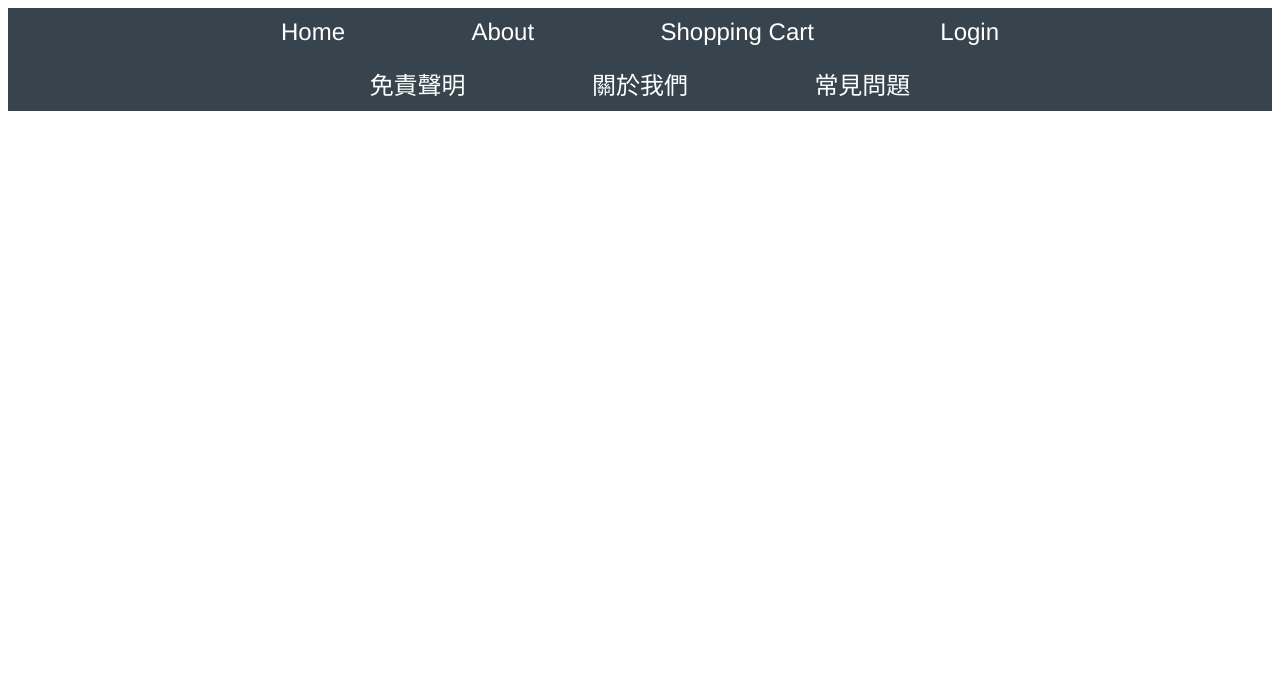
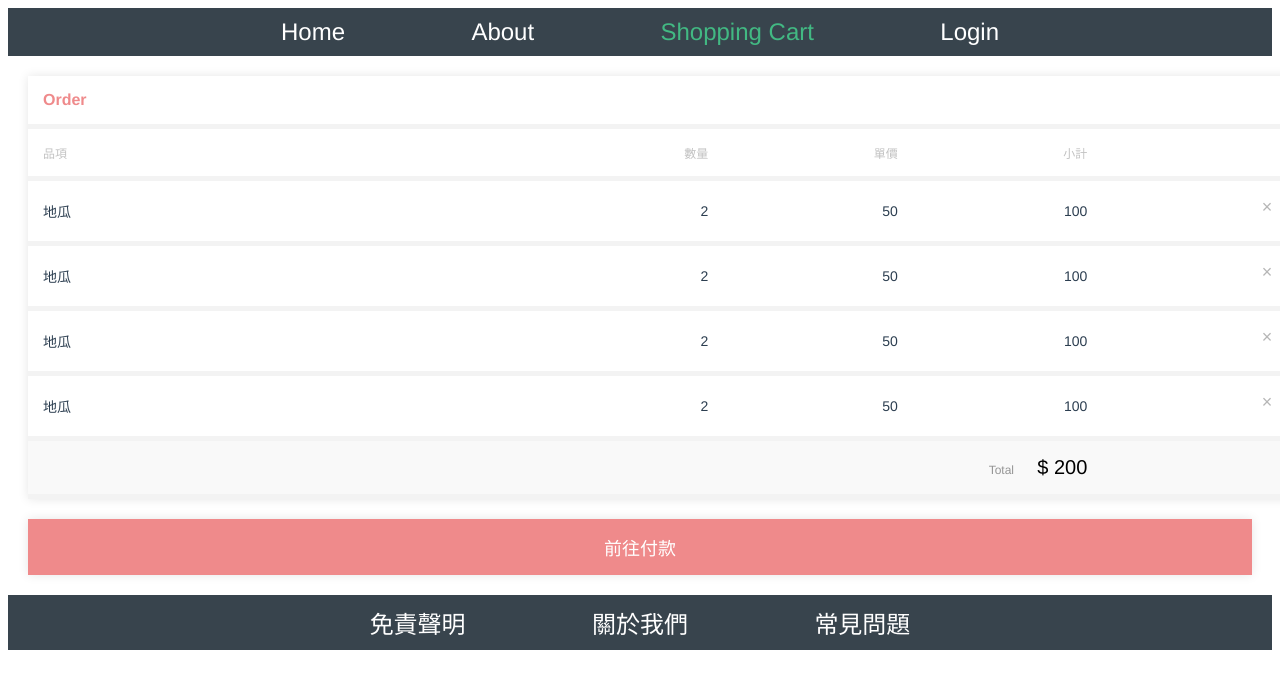
Before and after one commit to bdam1011/Shopping-Web, a Vue app: page /shopcartr in a window 1280 px wide. Shown: the top 688 px of the page. Built offline with nearby package versions, Linux system fonts and the light colour scheme.

Commit message:
購物車

```diff
--- a/package.json
+++ b/package.json
@@ -23,7 +23,9 @@
     "@vue/cli-plugin-vuex": "^5.0.0-rc.3",
     "@vue/cli-service": "~5.0.0",
     "eslint": "^7.32.0",
-    "eslint-plugin-vue": "^8.0.3"
+    "eslint-plugin-vue": "^8.0.3",
+    "node-sass": "^7.0.1",
+    "sass-loader": "^12.6.0"
   },
   "eslintConfig": {
     "root": true,
--- a/src/components/AppHeader.vue
+++ b/src/components/AppHeader.vue
@@ -3,7 +3,7 @@
       <ul class="router-inlineblock">
         <li><router-link to="/">Home</router-link></li>
         <li><router-link to="/about">About</router-link></li>
-        <li><router-link to="/about">Shopping Cart</router-link></li>
+        <li><router-link to="/shopcartr">Shopping Cart</router-link></li>
         <li><router-link to="/about">Login</router-link></li>
       </ul>
     </nav>
--- a/src/components/SearchBox.vue
+++ b/src/components/SearchBox.vue
@@ -1,13 +1,13 @@
 <template>
   <div>
-    <form v-on:submit="search()">
+
       <select v-model="place">
         <option disabled value="">請選擇</option>
         <option v-for="item in counties" :key="item">{{item}}</option>
       </select>
       <input type="text" v-model="souvenir" placeholder="souvenir" />
-      <button type="submit">搜尋</button>
-    </form>
+      <button type="submit" @click="search()">搜尋</button>
+
   </div>
 </template>
 
@@ -27,12 +27,14 @@ export default {
   },
   methods: {
     search() {
-      return console.log(this.place+this.souvenir);//???
+      console.log(this.place+this.souvenir);
+      this.$router.push({ name: "shopcartr" });
     },
   },
 };
 </script>
 <style scoped>
+
 div input{
   width: 40vw;
 }
--- /dev/null
+++ b/src/components/ShopCart.vue
@@ -0,0 +1,237 @@
+<template>
+  <div class="content">
+    <table style="">
+      <thead>
+        <tr>
+          <th colspan="5">Order</th>
+        </tr>
+      </thead>
+      <tbody>
+        <tr class="table-title">
+          <td>品項</td>
+          <td>數量</td>
+          <td>單價</td>
+          <td>小計</td>
+          <td></td>
+        </tr>
+        <tr v-for="(product, index) in productsInCart" :key="index">
+          <td>{{ product.name }}</td>
+          <td>{{ product.amount }}</td>
+          <td>{{ product.price }}</td>
+          <td>{{ product.sum }}</td>
+          <td>
+            <button class="button-del" @click="remove(product)">×</button>
+          </td>
+        </tr>
+      </tbody>
+      <tfoot>
+        <tr>
+          <td></td>
+          <td colspan="3">
+            Total <span class="total-price">$ {{ total }}</span>
+          </td>
+          <td></td>
+        </tr>
+      </tfoot>
+    </table>
+    <button class="checkout">前往付款</button>
+  </div>
+</template>
+<script>
+export default {
+  data() {
+    return {
+      productsInCart: [
+        {
+          name: "地瓜",
+          amount: "2",
+          price: "50",
+          sum: "100",
+        },
+        {
+          name: "地瓜",
+          amount: "2",
+          price: "50",
+          sum: "100",
+        },
+        {
+          name: "地瓜",
+          amount: "2",
+          price: "50",
+          sum: "100",
+        },
+        {
+          name: "地瓜",
+          amount: "2",
+          price: "50",
+          sum: "100",
+        },
+      ],
+    };
+  },
+  computed:{
+    total(){
+      var tt=0;
+      // var tc=this.productsInCart;
+      for(let i=0;i<2;i++){
+        tt=tt+parseInt(this.productsInCart[i].sum);
+
+      }
+      console.log(tt);
+      return tt
+    }
+  }
+};
+</script>
+<style lang="scss" scoped>
+.content {
+   justify-content: center;
+    align-items: center;
+}
+
+table {
+  margin: 20px;
+  width: 100%;
+  border-spacing: 0;
+  border-collapse: collapse;
+  background-color: #fff;
+  box-shadow: 0 0 10px rgba(0, 0, 0, 0.1);
+
+  tr {
+    border-bottom: 5px solid #f3f3f3;
+  }
+
+  th,
+  td {
+    min-width: 2em;
+    width: 15%;
+    padding: 15px;
+    text-align: right;
+
+    &:first-child {
+      width: 40%;
+      text-align: left;
+    }
+
+    &:last-child {
+      padding-right: 10px;
+    }
+  }
+
+  thead {
+    color: #ef8a8b;
+    font-size: 16px;
+    text-align: left;
+
+    .time {
+      color: #c2c2c2;
+      font-size: 14px;
+      text-align: right;
+    }
+  }
+
+  tbody {
+    font-size: 14px;
+
+    .table-title {
+      color: #c2c2c2;
+      font-size: 12px;
+    }
+
+    .button-del {
+      width: 30px;
+      height: 30px;
+      outline: 0;
+      border: 0;
+      padding: 0 0 0.4em;
+      color: #b6b6b6;
+      font-size: 18px;
+      background: transparent;
+      cursor: pointer;
+    }
+  }
+
+  tfoot {
+    color: #959595;
+    font-size: 12px;
+    background: #f9f9f9;
+
+    .total-price {
+      margin-left: 1em;
+      color: #000;
+      font-size: 20px;
+    }
+  }
+}
+
+.checkout {
+  display: block;
+  width: calc(100% - 2 * 20px);
+  margin: 20px;
+  outline: 0;
+  border: 0;
+  padding: 15px 0;
+  color: #fff;
+  font-size: 18px;
+  text-align: center;
+  background-color: #ef8a8b;
+  box-shadow: 0 0 10px rgba(0, 0, 0, 0.1);
+  cursor: pointer;
+}
+
+.icon-container {
+  position: absolute;
+  top: 0;
+  left: 0;
+  right: 0;
+  bottom: 0;
+  z-index: 10;
+  padding: 30px 20px 0;
+  color: #ef8a8b;
+  font-size: 20px;
+  text-align: center;
+  background: rgba(255, 255, 255, 0.8);
+  opacity: 0;
+  pointer-events: none;
+  transition: opacity 0.3s;
+
+  .circle,
+  .check {
+    fill: none;
+    stroke: #ef8a8b;
+    stroke-width: 3;
+  }
+
+  .check {
+    stroke-dasharray: 80 100;
+    stroke-dashoffset: 80;
+  }
+
+  &.showing {
+    opacity: 1;
+    pointer-events: auto;
+
+    .check {
+      animation: check 0.3s cubic-bezier(0.5, 0, 0.6, 1) forwards 0.2s;
+    }
+  }
+}
+
+@keyframes check {
+  from {
+    stroke-dashoffset: 80;
+  }
+  to {
+    stroke-dashoffset: 0;
+  }
+}
+
+@keyframes circle {
+  from {
+    stroke-dashoffset: -300;
+  }
+  to {
+    stroke-dashoffset: 0;
+  }
+}
+</style>
--- a/src/router/index.js
+++ b/src/router/index.js
@@ -14,6 +14,14 @@ const routes = [
     // this generates a separate chunk (about.[hash].js) for this route
     // which is lazy-loaded when the route is visited.
     component: () => import(/* webpackChunkName: "about" */ '../views/AboutView.vue')
+  },
+  {
+    path: '/shopcartr',
+    name: 'shopcartr',
+    // route level code-splitting
+    // this generates a separate chunk (about.[hash].js) for this route
+    // which is lazy-loaded when the route is visited.
+    component: () => import(/* webpackChunkName: "about" */ '../views/ShopCartr.vue')
   }
 ]
 
--- /dev/null
+++ b/src/views/ShopCartr.vue
@@ -0,0 +1,11 @@
+<template>
+  <ShopCart />
+</template>
+<script>
+import ShopCart from "@/components/ShopCart.vue";
+export default {
+  components: {
+    ShopCart,
+  },
+};
+</script>
```
Also changed, not shown: 1 other file (tests, documents, lock files or other folders).
